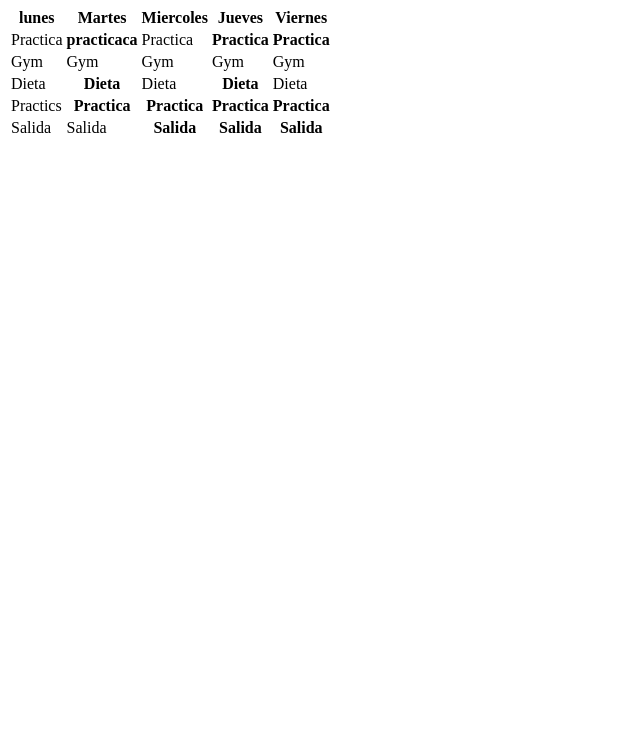
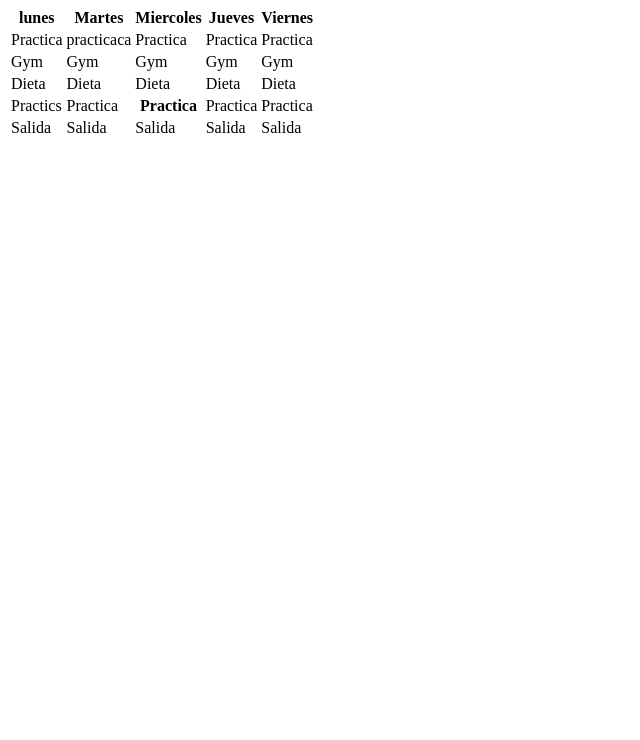
Before and after one commit to ElkinGio/ElkinGio.github.io, a plain HTML site: page tablas.html in a window 1280 px wide. Shown: the part 60-800 px from the top of the page, without its empty margins (0-640 px from the left). Drawn offline with Linux system fonts and the light colour scheme.

Commit message:
Update tablas.html

```diff
--- a/tablas.html
+++ b/tablas.html
@@ -6,11 +6,11 @@
    <h1>tablas sencillas</h1>
    <table>
      <tr><th>lunes</th><th>Martes</th><th>Miercoles</th><th>Jueves</th><th>Viernes</th></tr>
-     <tr><td>Practica </td><th>practicaca</td><td>Practica</td><th>Practica</td><th>Practica</td></tr>
-     <tr><td>Gym</td><td>Gym</td><td>Gym</th><td>Gym</td><td>Gym</td></tr>
-     <tr><td>Dieta</td><th>Dieta</td><td>Dieta</td><th>Dieta</td><td>Dieta</td></tr>
-     <tr><td>Practics</td><th>Practica</td><th>Practica</td><th>Practica</td><th>Practica</td></tr>
-     <tr><td>Salida</th><td>Salida</td><th>Salida</td><th>Salida</td><th>Salida</td></tr>
+     <tr><td>Practica </td><td>practicaca</td><td>Practica</td><td>Practica</td><td>Practica</td></tr>
+     <tr><td>Gym</td><td>Gym</td><td>Gym</td><td>Gym</td><td>Gym</td></tr>
+     <tr><td>Dieta</td><td>Dieta</td><td>Dieta</td><td>Dieta</td><td>Dieta</td></tr>
+     <tr><td>Practics</td><td>Practica</td><th>Practica</td><td>Practica</td><td>Practica</td></tr>
+     <tr><td>Salida</th><td>Salida</td><td>Salida</td><td>Salida</td><td>Salida</td></tr>
 
    <body>
    </html>
```
